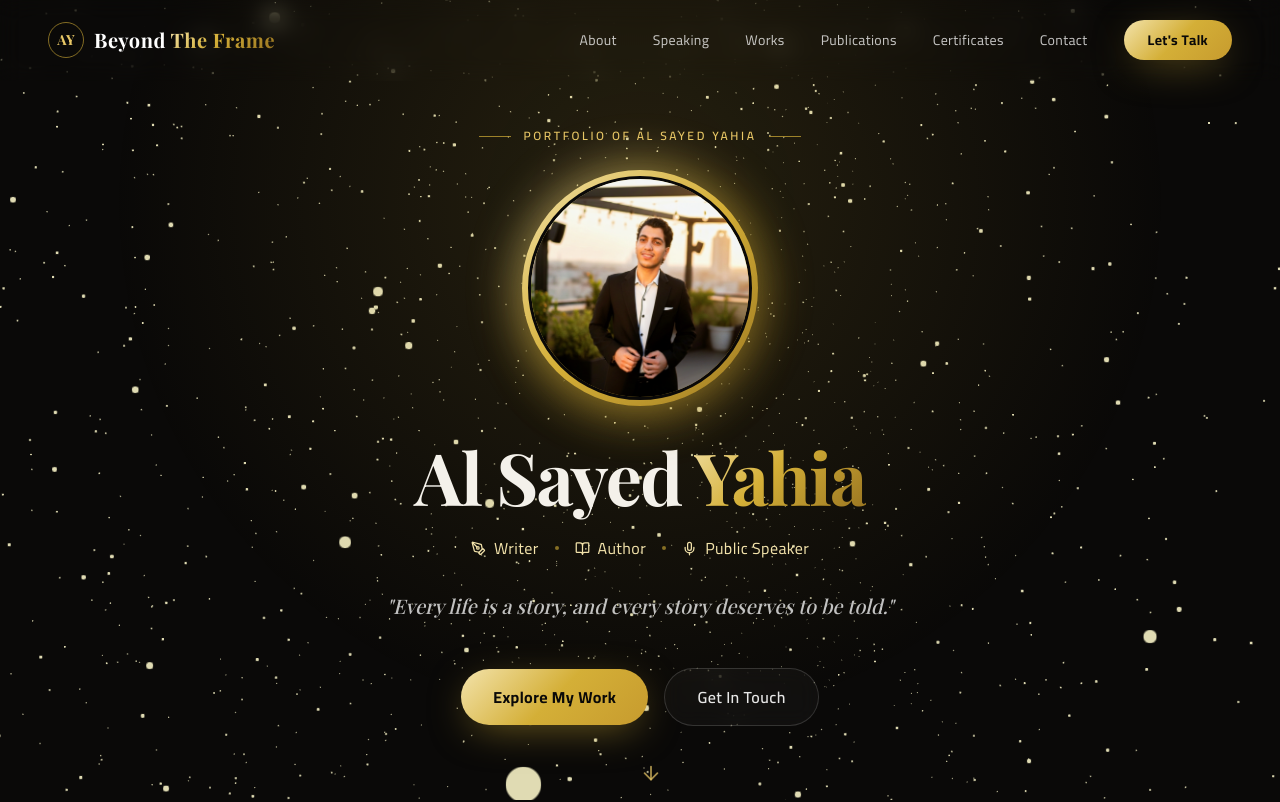
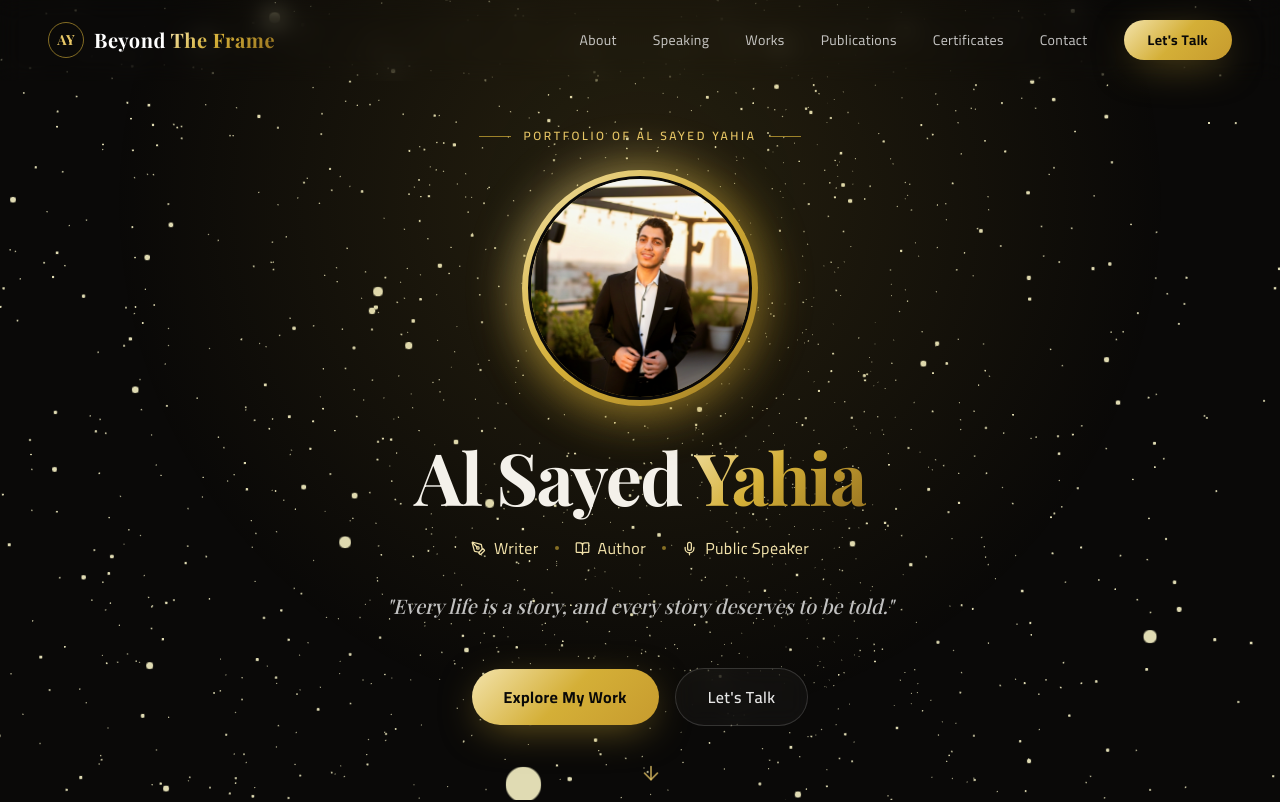
Before and after one commit to bt3762334-commits/beyond-the-frame, a React (Vite) app: page / in a window 1280 px wide. Shown: the top 802 px of the page. Built offline with nearby package versions, Linux system fonts and the light colour scheme; a web font is replaced by a local one.

Commit message:
Update Hero.jsx

```diff
--- a/src/components/Hero.jsx
+++ b/src/components/Hero.jsx
@@ -1,5 +1,11 @@
 import { motion } from "framer-motion";
 import { ArrowDown, BookOpen, Mic, PenTool } from "lucide-react";
+
+function scrollToFooter(e) {
+  e.preventDefault();
+  const footer = document.querySelector("footer");
+  if (footer) footer.scrollIntoView({ behavior: "smooth", block: "start" });
+}
 
 export default function Hero() {
   return (
@@ -13,9 +19,7 @@ export default function Hero() {
           transition={{ duration: 0.8 }}
           className="flex justify-center mb-8"
         >
-          <span className="eyebrow">
-            Portfolio of Al Sayed Yahia
-          </span>
+          <span className="eyebrow">Portfolio of Al Sayed Yahia</span>
         </motion.div>
 
         <motion.div
@@ -79,8 +83,14 @@ export default function Hero() {
           <a href="#works" className="btn-gold">
             Explore My Work
           </a>
-          <a href="#contact" className="btn-ghost">
-            Get In Touch
+          {/* Let's Talk → opens WhatsApp */}
+          <a
+            href="https://wa.me/201064594052"
+            target="_blank"
+            rel="noopener noreferrer"
+            className="btn-ghost"
+          >
+            Let's Talk
           </a>
         </motion.div>
       </div>
```
